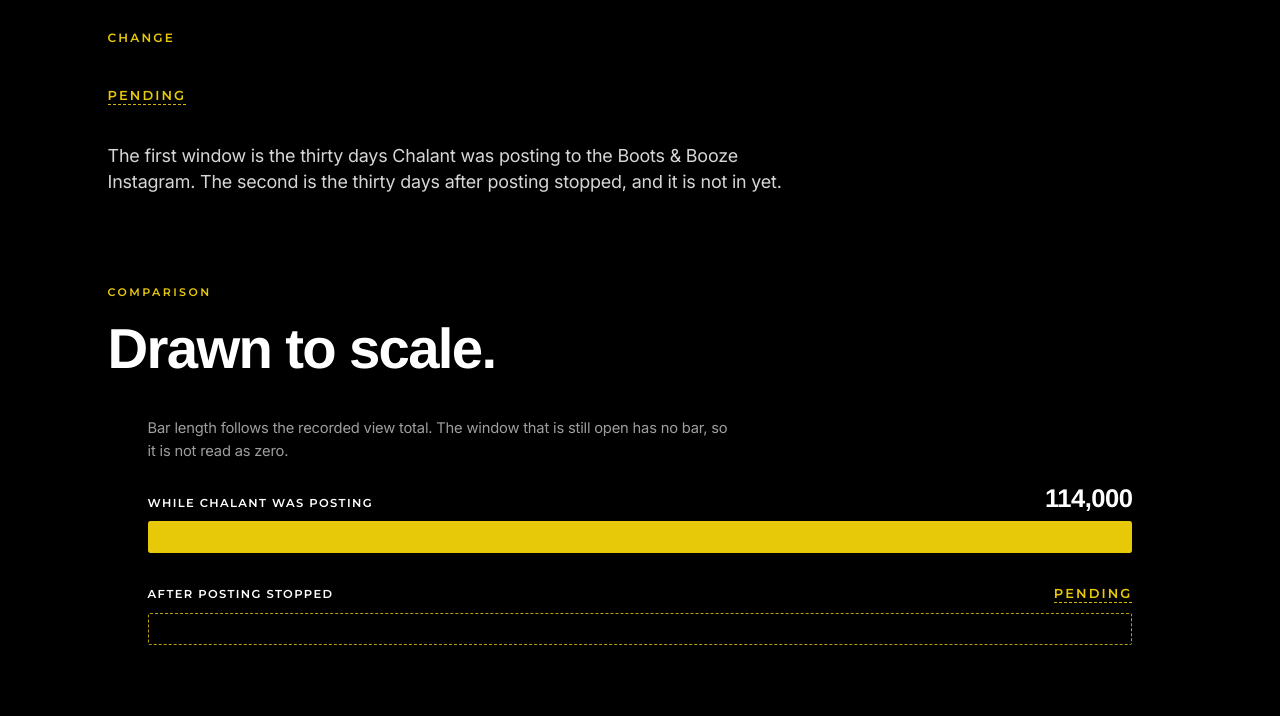
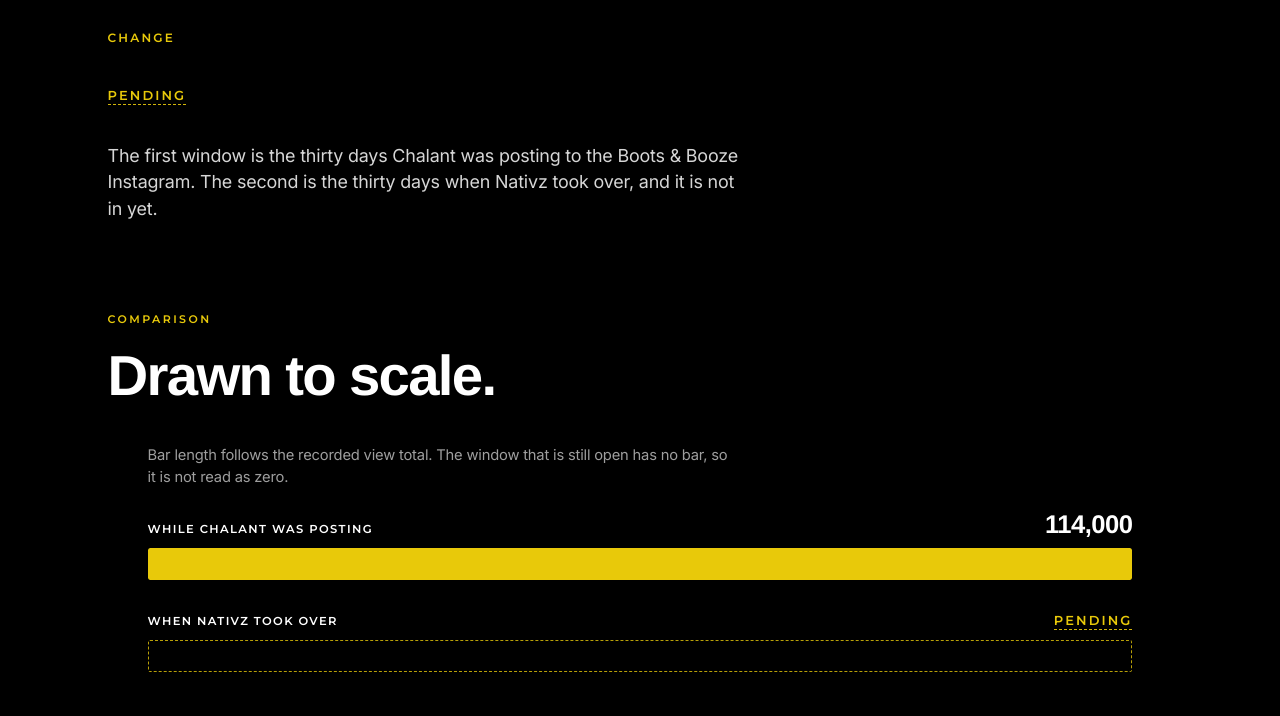
Before and after one commit to ShadowbannedOfficial/chalantcreative.com, a plain HTML site: page bbreport/index.html in a window 1280 px wide. Shown: the part 467-1183 px from the top of the page. Drawn offline with Linux system fonts and the light colour scheme.

Commit message:
Rename the second window to when Nativz took over.
The hero, the comparison bar, and the sentences that described the thirty days after posting stopped now refer to Nativz taking over.

Co-authored-by: ShadowbannedOfficial <ShadowbannedOfficial@users.noreply.github.com>

```diff
--- a/bbreport/data.js
+++ b/bbreport/data.js
@@ -48,9 +48,9 @@ window.BBREPORT_DATA = {
   hero: {
     kicker: "For {{audience}}",
     /* Shown while postHalt.views is null. */
-    dekPending: "The first window is the thirty days Chalant was posting to the {{client}} {{platform}}. The second is the thirty days after posting stopped, and it is not in yet.",
+    dekPending: "The first window is the thirty days Chalant was posting to the {{client}} {{platform}}. The second is the thirty days when {{handoffFirm}} took over, and it is not in yet.",
     /* Shown once both view totals are numbers. {{changeSentence}} is computed. */
-    dekComplete: "The first window is the thirty days Chalant was posting to the {{client}} {{platform}}. The second is the thirty days after posting stopped."
+    dekComplete: "The first window is the thirty days Chalant was posting to the {{client}} {{platform}}. The second is the thirty days when {{handoffFirm}} took over."
   },
 
   /* The thirty days Brian was posting. Views are recorded. Dates are not yet. */
@@ -62,9 +62,9 @@ window.BBREPORT_DATA = {
     end: ""
   },
 
-  /* The thirty days after posting stopped. views stays null until the real count is in. */
+  /* The thirty days when Nativz took over. views stays null until the real count is in. */
   postHalt: {
-    label: "After posting stopped",
+    label: "When Nativz took over",
     span: "30 days",
     views: null,
     start: "",
@@ -107,7 +107,7 @@ window.BBREPORT_DATA = {
       "This note is for {{audience}}, from {{author}} at {{studio}}. It covers the {{client}} {{platform}} account in {{place}}.",
       "Chalant posted for thirty days. In that window the account received {{postingViews}} views.",
       "[Brian: replace this with the dates of that posting window and anything you want Sherry and David to remember about the month.]",
-      "Around {{handoffDate}}, the marketing firm {{handoffFirm}} took over direction and posting stopped. The total for the thirty days after that handoff is {{postHaltViews}}.",
+      "Around {{handoffDate}}, {{handoffFirm}} took over direction of the account. The total for the thirty days when {{handoffFirm}} took over is {{postHaltViews}}.",
       "[Brian: replace this once the second total is in. Write what the comparison means, and what you recommend.]"
     ]
   },
@@ -129,6 +129,6 @@ window.BBREPORT_DATA = {
   },
 
   /* Footnote. The page picks one from whether the post-halt total is in. */
-  sourcePending: "Instagram views. The thirty days after posting stopped are still open. That total is expected around {{followUpDate}}.",
+  sourcePending: "Instagram views. The thirty days when {{handoffFirm}} took over are still open. That total is expected around {{followUpDate}}.",
   sourceComplete: "Instagram views for the two thirty-day windows above."
 };
--- a/bbreport/index.html
+++ b/bbreport/index.html
@@ -5,19 +5,19 @@
 <meta name="viewport" content="width=device-width, initial-scale=1, viewport-fit=cover">
 <!-- Unlisted client report. Edit bbreport/data.js only. Do not link here from the homepage. -->
 <title>Boots &amp; Booze — Social Progress Report | Chalant Creative</title>
-<meta name="description" content="A private progress report from Chalant Creative to Boots &amp; Booze. Instagram views for the thirty days Chalant was posting, and the thirty days after posting stopped.">
+<meta name="description" content="A private progress report from Chalant Creative to Boots &amp; Booze. Instagram views for the thirty days Chalant was posting, and the thirty days when Nativz took over.">
 <meta name="robots" content="noindex, nofollow">
 <meta name="theme-color" content="#000000">
 <meta name="apple-mobile-web-app-capable" content="yes">
 <meta name="apple-mobile-web-app-status-bar-style" content="black-translucent">
 <meta property="og:title" content="Boots &amp; Booze — Social Progress Report | Chalant Creative">
-<meta property="og:description" content="A private progress report from Chalant Creative to Boots &amp; Booze. Instagram views while Chalant was posting, and the thirty days after posting stopped.">
+<meta property="og:description" content="A private progress report from Chalant Creative to Boots &amp; Booze. Instagram views while Chalant was posting, and the thirty days when Nativz took over.">
 <meta property="og:type" content="website">
 <meta property="og:url" content="https://chalantcreative.com/bbreport/">
 <meta property="og:image" content="https://chalantcreative.com/logo.png">
 <meta name="twitter:card" content="summary">
 <meta name="twitter:title" content="Boots &amp; Booze — Social Progress Report | Chalant Creative">
-<meta name="twitter:description" content="A private progress report from Chalant Creative to Boots &amp; Booze. Instagram views while Chalant was posting, and the thirty days after posting stopped.">
+<meta name="twitter:description" content="A private progress report from Chalant Creative to Boots &amp; Booze. Instagram views while Chalant was posting, and the thirty days when Nativz took over.">
 <link rel="icon" href="../favicon.png">
 <link rel="apple-touch-icon" href="../favicon.png">
 <link rel="canonical" href="https://chalantcreative.com/bbreport/">
--- a/bbreport/report.js
+++ b/bbreport/report.js
@@ -316,7 +316,7 @@
     if (!isBlank(data.client)) hiddenLead = data.client + ' social progress report';
     h1.appendChild(el('span', 'visually-hidden', hiddenLead + '. '));
     h1.appendChild(periodColumn(data.postingPeriod, 'While posting'));
-    h1.appendChild(periodColumn(data.postHalt, 'After posting stopped'));
+    h1.appendChild(periodColumn(data.postHalt, 'When Nativz took over'));
     heroBlock.appendChild(h1);
 
     var changeP = el('p', 'change');
```
